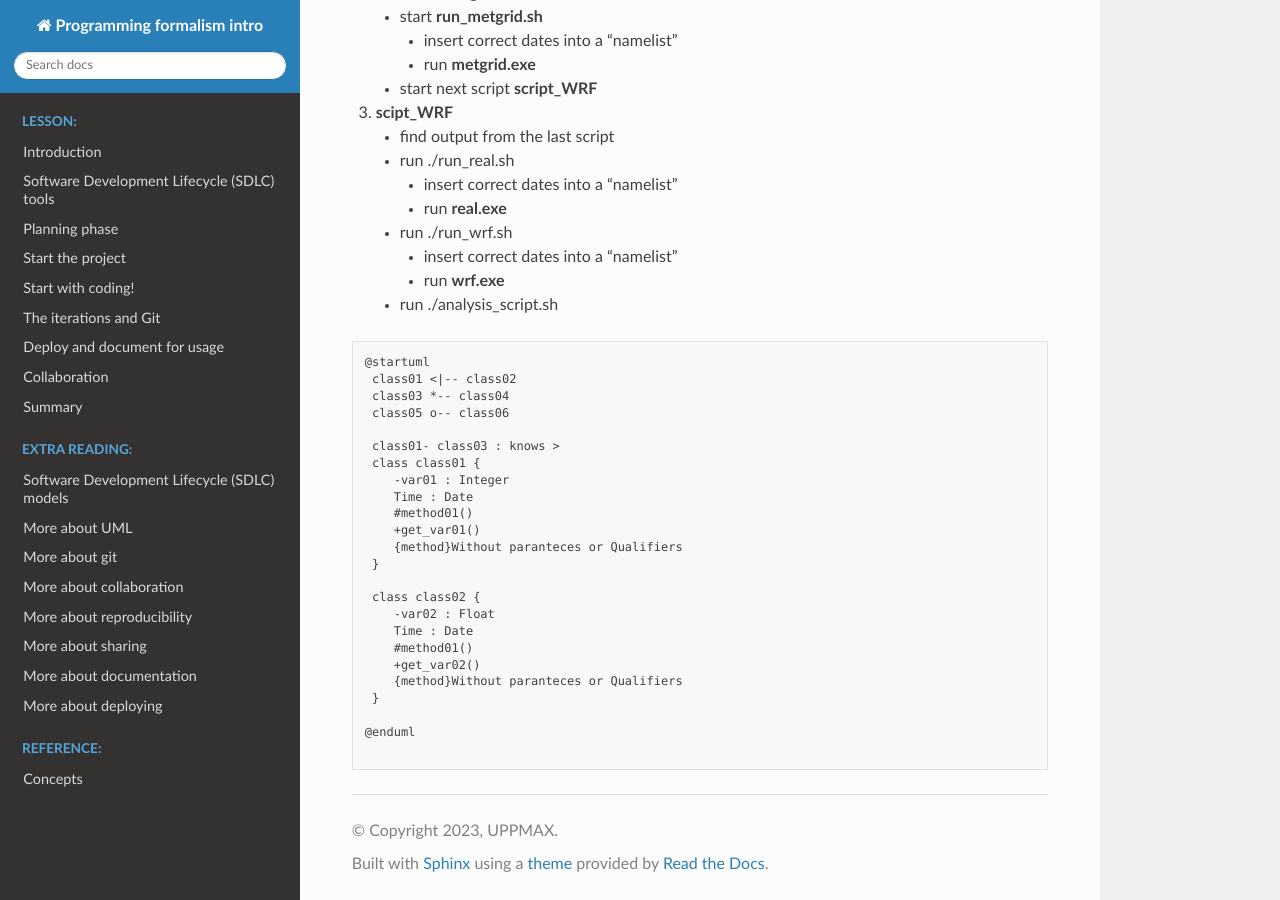
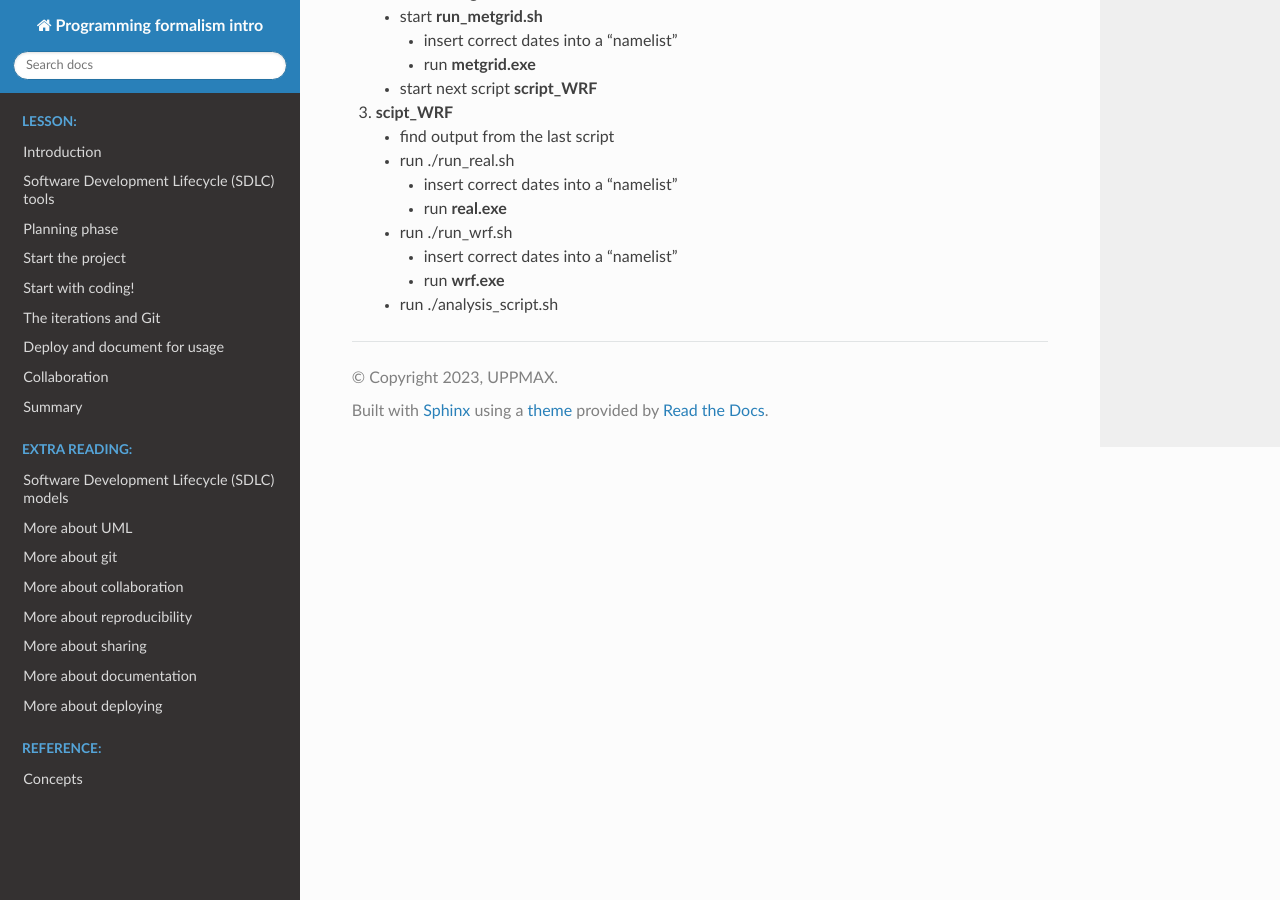
Before and after one commit to UPPMAX/programming_formalisms_intro, a Sphinx documentation site: the page built from doc/wrf-workflow.md, in a window 1280 px wide and 900 px high, scrolled down 1165 px. Built offline with Sphinx 7.4.7 and the Read the Docs theme 2.0.0, drawn with Linux system fonts in a browser that asks for light colours; pages that are not in the unit, such as notebooks, are missing from menus.

Commit message:
rm uml wrf-workflow.md

````diff
--- a/doc/wrf-workflow.md
+++ b/doc/wrf-workflow.md
@@ -44,32 +44,3 @@ WRF programs to be run every simulation
       - run **wrf.exe**
 
    - run ./analysis_script.sh
-
-
-```plantuml
-@startuml
- class01 <|-- class02
- class03 *-- class04
- class05 o-- class06
-
- class01- class03 : knows >
- class class01 {
-    -var01 : Integer
-    Time : Date
-    #method01()
-    +get_var01()
-    {method}Without paranteces or Qualifiers
- }
-
- class class02 {
-    -var02 : Float
-    Time : Date
-    #method01()
-    +get_var02()
-    {method}Without paranteces or Qualifiers
- }
-
-@enduml
-
-
-```
````
